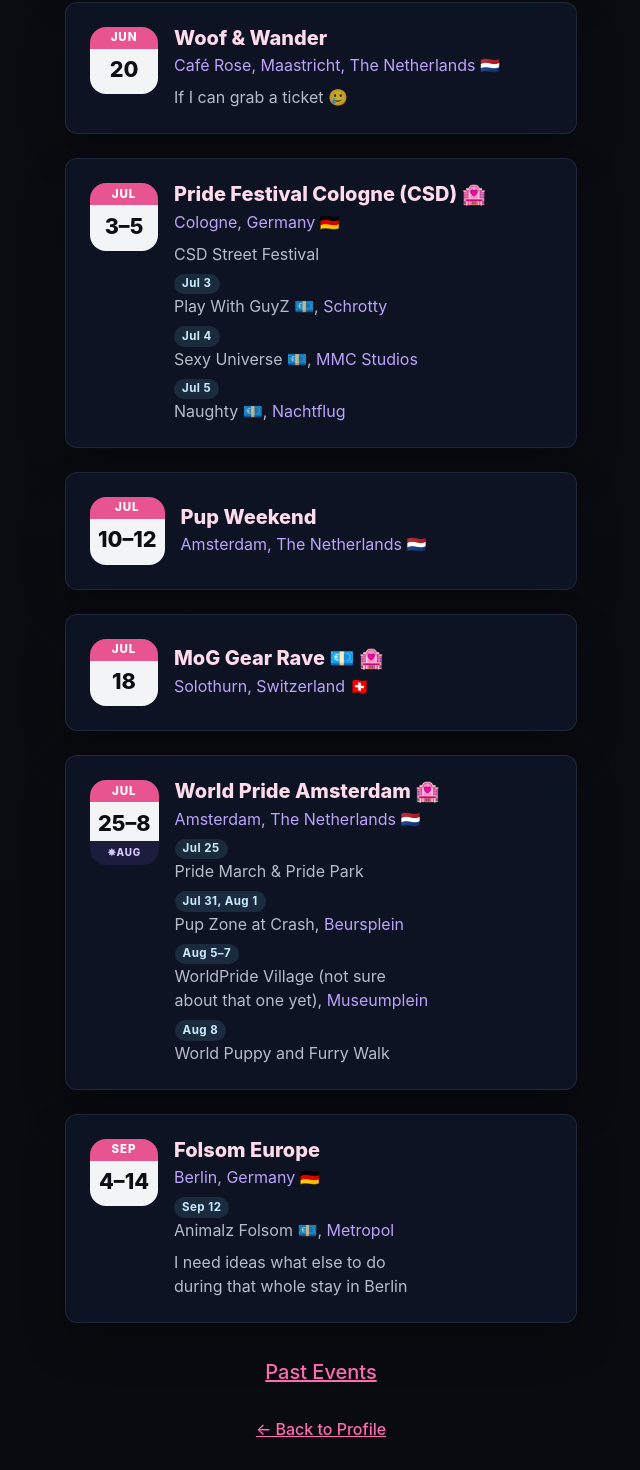
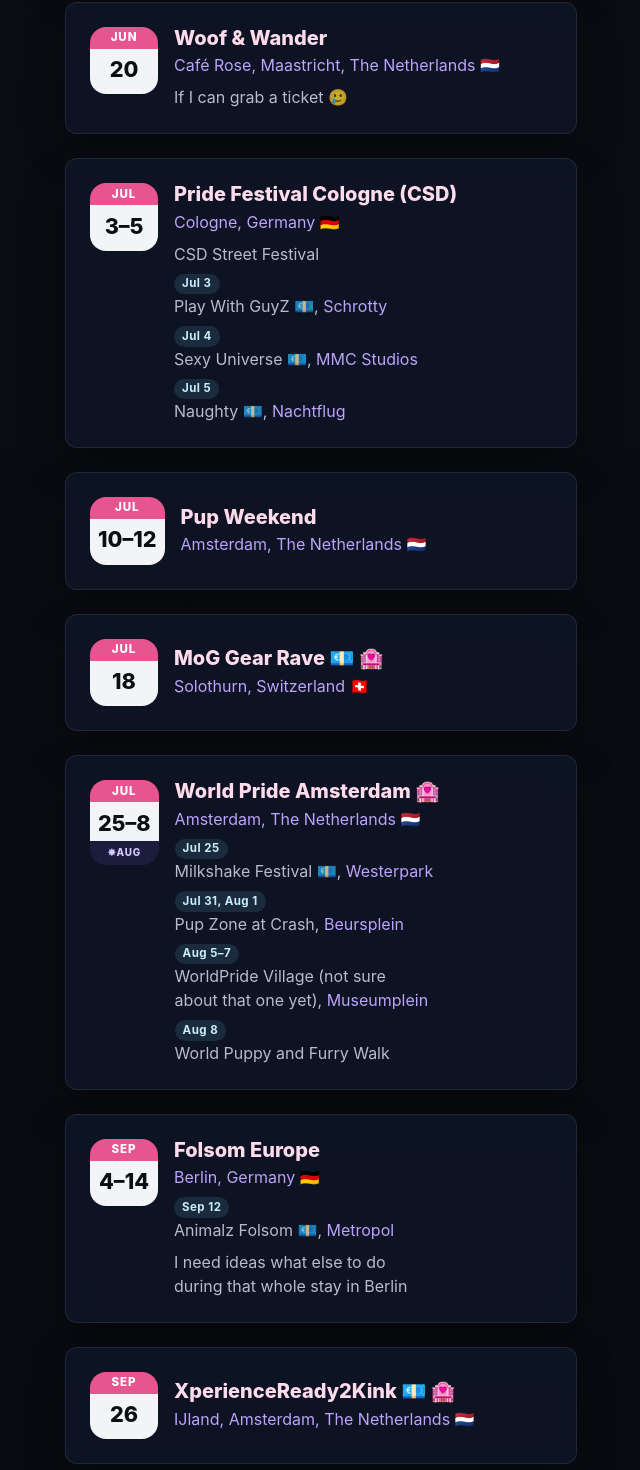
Before and after one commit to pup-softlock/pup-softlock-landing, a Nuxt app: page /events in a window 1280 px wide. Shown: the part 1305-2775 px from the top of the page, without its empty margins (319-959 px from the left). Built offline with nearby package versions, Linux system fonts and the light colour scheme.

Commit message:
Update events

```diff
--- a/app/data/events.ts
+++ b/app/data/events.ts
@@ -57,7 +57,7 @@
       start: { month: "Jul", day: 3 },
       end: { month: "Jul", day: 5 },
     },
-    title: "Pride Festival Cologne (CSD) 🏩",
+    title: "Pride Festival Cologne (CSD)",
     location: "Cologne, Germany 🇩🇪",
     details: [
       { title: "CSD Street Festival" },
@@ -87,7 +87,11 @@
     title: "World Pride Amsterdam 🏩",
     location: "Amsterdam, The Netherlands 🇳🇱",
     details: [
-      { dates: "Jul 25", title: "Pride March & Pride Park" },
+      {
+        dates: "Jul 25",
+        title: "Milkshake Festival 💶",
+        location: "Westerpark",
+      },
       {
         dates: "Jul 31, Aug 1",
         title: "Pup Zone at Crash",
@@ -124,4 +128,9 @@
       },
     ],
   },
+  {
+    date: { start: { month: "Sep", day: 26 } },
+    title: "XperienceReady2Kink 💶 🏩",
+    location: "IJland, Amsterdam, The Netherlands 🇳🇱",
+  },
 ];
```
